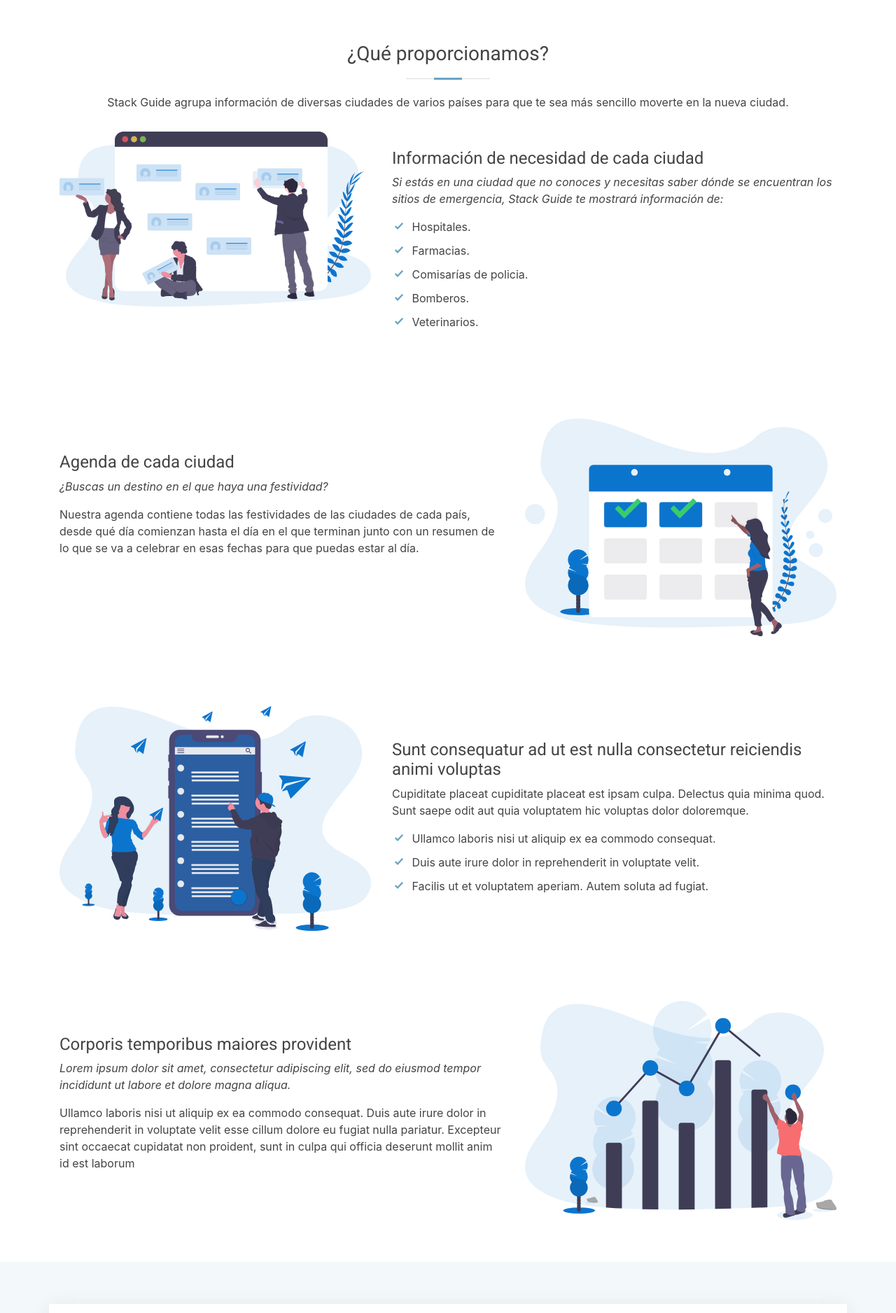
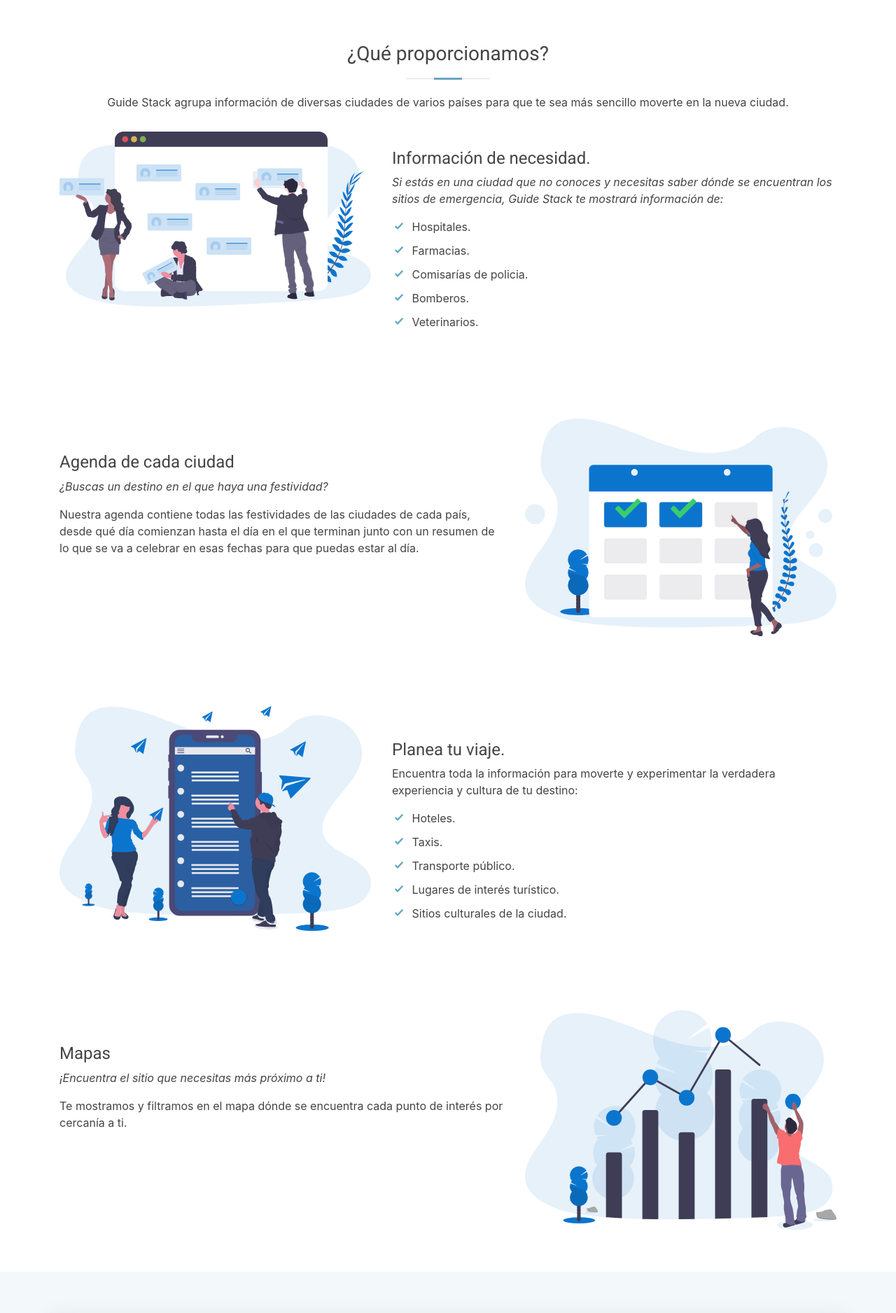
Before and after one commit to lrodrigueztevar/GuideStack, a React (Create React App) app in the folder guidestack/: page / in a window 1280 px wide. Shown: the part 800-2676 px from the top of the page at 70% size. Built offline with nearby package versions, Linux system fonts and the light colour scheme.

Commit message:
new features at home page

```diff
--- a/guidestack/src/Components/Footer/footer.js
+++ b/guidestack/src/Components/Footer/footer.js
@@ -10,12 +10,12 @@ class Footer extends Component {
           <div className="container">
             <div className="row">
               <div className="col-lg-6">
-                <h4>Our Newsletter</h4>
-                <p>Tamen quem nulla quae legam multos aute sint culpa legam noster magna</p>
+                <h4>Newsletter</h4>
+                <p>Suscríbete a nuestro boletín informativo.</p>
               </div>
               <div className="col-lg-6">
                 <form action method="post">
-                  <input type="email" name="email" /><input type="submit" defaultValue="Subscribe" />
+                  <input type="email" name="email" /><input type="submit" defaultValue="Subscríbete" />
                 </form>
               </div>
             </div>
@@ -25,38 +25,25 @@ class Footer extends Component {
           <div className="container">
             <div className="row">
               <div className="col-lg-3 col-md-6 footer-links">
-                <h4>Useful Links</h4>
+                <h4>Términos de servicio y privacidad</h4>
                 <ul>
-                  <li><i className="bx bx-chevron-right" /> <a href="#">Home</a></li>
-                  <li><i className="bx bx-chevron-right" /> <a href="#">About us</a></li>
-                  <li><i className="bx bx-chevron-right" /> <a href="#">Services</a></li>
-                  <li><i className="bx bx-chevron-right" /> <a href="#">Terms of service</a></li>
-                  <li><i className="bx bx-chevron-right" /> <a href="#">Privacy policy</a></li>
-                </ul>
-              </div>
-              <div className="col-lg-3 col-md-6 footer-links">
-                <h4>Our Services</h4>
-                <ul>
-                  <li><i className="bx bx-chevron-right" /> <a href="#">Web Design</a></li>
-                  <li><i className="bx bx-chevron-right" /> <a href="#">Web Development</a></li>
-                  <li><i className="bx bx-chevron-right" /> <a href="#">Product Management</a></li>
-                  <li><i className="bx bx-chevron-right" /> <a href="#">Marketing</a></li>
-                  <li><i className="bx bx-chevron-right" /> <a href="#">Graphic Design</a></li>
+                <li><i className="bx bx-chevron-right" /> <a href="#">Términos de servicio</a></li>
+                  <li><i className="bx bx-chevron-right" /> <a href="#">Política de privacidad</a></li>
                 </ul>
               </div>
               <div className="col-lg-3 col-md-6 footer-contact">
-                <h4>Contact Us</h4>
+                <h4>Contacto</h4>
                 <p>
-                  A108 Adam Street <br />
-                  New York, NY 535022<br />
-                  United States <br /><br />
-                  <strong>Phone:</strong> +1 5589 55488 55<br />
-                  <strong>Email:</strong> info@example.com<br />
+                  Calle Ingeniero Vicente Pichó, 3 <br />
+                  Comunidad Valenciana, Valencia, 46020<br />
+                  España <br /><br />
+                  <strong>Teléfono:</strong> +34 695 395 463<br />
+                  <strong>Email:</strong> laura.rodriguez.tevar@gmail.com<br />
                 </p>
               </div>
               <div className="col-lg-3 col-md-6 footer-info">
-                <h3>About Moderna</h3>
-                <p>Cras fermentum odio eu feugiat lide par naso tierra. Justo eget nada terra videa magna derita valies darta donna mare fermentum iaculis eu non diam phasellus.</p>
+                <h3>Sobre Guide Stack</h3>
+                <p>Estas son las redes sociales en las que nos puedes encontrar.</p>
                 <div className="social-links mt-3">
                   <a href="#" className="twitter"><i className="bx bxl-twitter" /></a>
                   <a href="#" className="facebook"><i className="bx bxl-facebook" /></a>
@@ -69,14 +56,10 @@ class Footer extends Component {
         </div>
         <div className="container">
           <div className="copyright">
-            © Copyright <strong><span>Moderna</span></strong>. All Rights Reserved
+            © Copyright <strong><span>Guide Stack</span></strong>. All Rights Reserved
           </div>
-          <div className="credits">
-            {/* All the links in the footer should remain intact. */}
-            {/* You can delete the links only if you purchased the pro version. */}
-            {/* Licensing information: https://bootstrapmade.com/license/ */}
-            {/* Purchase the pro version with working PHP/AJAX contact form: https://bootstrapmade.com/free-bootstrap-template-corporate-moderna/ */}
-            Designed by <a href="https://bootstrapmade.com/">BootstrapMade</a>
+          <div>
+            Creado por<a href="https://www.linkedin.com/in/laura-rodriguez-tevar/"> Laura Rodríguez Tevar</a>
           </div>
         </div>
       </footer>{/* End Footer */}
--- a/guidestack/src/Components/Header/header.js
+++ b/guidestack/src/Components/Header/header.js
@@ -7,9 +7,10 @@ class Header extends Component {
       <header id="header" className="fixed-top header-transparent">
         <div className="container">
           <div className="logo float-left">
-            <h1 className="text-light"><a href="#"><span>Guide Stack</span></a></h1>
+            <h1 className="text-light"><a href="#"><span>Guide </span>
+              <a href="index.html"><img src="assets/img/logo.png" alt="" class="img-fluid" /></a>
+            <span> Stack</span></a></h1>
             {/* Uncomment below if you prefer to use an image logo */}
-            {/* <a href="index.html"><img src="assets/img/logo.png" alt="" class="img-fluid"></a>*/}
           </div>
           <nav className="nav-menu float-right d-none d-lg-block">
             <ul>
--- a/guidestack/src/Components/home.js
+++ b/guidestack/src/Components/home.js
@@ -17,6 +17,7 @@ class Home extends Component {
                         <div className="carousel-item active">
                             <div className="carousel-container">
                                 <h2 className="animate__animated animate__fadeInDown">Bienvenidos a <span>Guide Stack</span></h2>
+                                {/*<a href="index.html"><img src="assets/img/logo.png" alt="" width="200" height="40" class="img-fluid"/></a>*/}
                                 <p className="animate__animated animate__fadeInUp">Aquí podrás encontrar toda la información sobre tu aventura.</p>
                                 <a href className="btn-get-started animate__animated animate__fadeInUp">Leer más</a>
                             </div>
@@ -53,7 +54,7 @@ class Home extends Component {
                         <div className="container">
                             <div className="section-title">
                                 <h2>¿Qué proporcionamos?</h2>
-                                <p>Stack Guide agrupa información de diversas ciudades de varios países para que te sea más sencillo moverte
+                                <p>Guide Stack agrupa información de diversas ciudades de varios países para que te sea más sencillo moverte
                                     en la nueva ciudad.
                                 </p>
                             </div>
@@ -62,10 +63,10 @@ class Home extends Component {
                                     <img src="assets/img/features-1.svg" className="img-fluid" alt="" />
                                 </div>
                                 <div className="col-md-7 pt-4">
-                                    <h3>Información de necesidad de cada ciudad</h3>
+                                    <h3>Información de necesidad.</h3>
                                     <p className="font-italic">
                                         Si estás en una ciudad que no conoces y necesitas saber dónde se encuentran los sitios
-                                        de emergencia, Stack Guide te mostrará información de:
+                                        de emergencia, Guide Stack te mostrará información de:
                                     </p>
                                     <ul>
                                         <li><i className="icofont-check" /> Hospitales.</li>
@@ -98,12 +99,15 @@ class Home extends Component {
                                     <img src="assets/img/features-3.svg" className="img-fluid" alt="" />
                                 </div>
                                 <div className="col-md-7 pt-5">
-                                    <h3>Sunt consequatur ad ut est nulla consectetur reiciendis animi voluptas</h3>
-                                    <p>Cupiditate placeat cupiditate placeat est ipsam culpa. Delectus quia minima quod. Sunt saepe odit aut quia voluptatem hic voluptas dolor doloremque.</p>
+                                    <h3>Planea tu viaje.</h3>
+                                    <p>Encuentra toda la información para moverte y experimentar la
+                                        verdadera experiencia y cultura de tu destino:</p>
                                     <ul>
-                                        <li><i className="icofont-check" /> Ullamco laboris nisi ut aliquip ex ea commodo consequat.</li>
-                                        <li><i className="icofont-check" /> Duis aute irure dolor in reprehenderit in voluptate velit.</li>
-                                        <li><i className="icofont-check" /> Facilis ut et voluptatem aperiam. Autem soluta ad fugiat.</li>
+                                        <li><i className="icofont-check" /> Hoteles.</li>
+                                        <li><i className="icofont-check" /> Taxis.</li>
+                                        <li><i className="icofont-check" /> Transporte público.</li>
+                                        <li><i className="icofont-check" /> Lugares de interés turístico.</li>
+                                        <li><i className="icofont-check" /> Sitios culturales de la ciudad.</li>
                                     </ul>
                                 </div>
                             </div>
@@ -112,15 +116,13 @@ class Home extends Component {
                                     <img src="assets/img/features-2.svg" className="img-fluid" alt="" />
                                 </div>
                                 <div className="col-md-7 pt-5 order-2 order-md-1">
-                                    <h3>Corporis temporibus maiores provident</h3>
+                                    <h3>Mapas</h3>
                                     <p className="font-italic">
-                                        Lorem ipsum dolor sit amet, consectetur adipiscing elit, sed do eiusmod tempor incididunt ut labore et dolore
-                                        magna aliqua.
+                                        ¡Encuentra el sitio que necesitas más próximo a ti!
                                     </p>
                                     <p>
-                                        Ullamco laboris nisi ut aliquip ex ea commodo consequat. Duis aute irure dolor in reprehenderit in voluptate
-                                        velit esse cillum dolore eu fugiat nulla pariatur. Excepteur sint occaecat cupidatat non proident, sunt in
-                                        culpa qui officia deserunt mollit anim id est laborum
+                                        Te mostramos y filtramos en el mapa dónde se encuentra cada punto
+                                        de interés por cercanía a ti.
                                     </p>
                                 </div>
                             </div>
@@ -132,7 +134,7 @@ class Home extends Component {
                             <div className="row">
                                 <div className="col-lg-6 video-box">
                                     <img src="assets/img/why-us.jpg" className="img-fluid" alt="" />
-                                    <a href="https://www.youtube.com/watch?v=jDDaplaOz7Q" className="venobox play-btn mb-4" data-vbtype="video" data-autoplay="true" />
+                                    <a href="https://www.youtube.com/watch?v=RB9zGWO8kqM" className="venobox play-btn mb-4" data-vbtype="video" data-autoplay="true" />
                                 </div>
                                 <div className="col-lg-6 d-flex flex-column justify-content-center p-5">
                                     <div className="icon-box">
@@ -149,8 +151,8 @@ class Home extends Component {
                             </div>
                         </div>
                     </section>{/* End Why Us Section */}
-
-                     {/* ======= Services Section ======= */}
+                    {/*
+                     {/* ======= Services Section =======
                      <section className="services">
                         <div className="container">
                             <div className="row">
@@ -184,7 +186,7 @@ class Home extends Component {
                                 </div>
                             </div>
                         </div>
-                    </section>{/* End Services Section */}
+                    </section> End Services Section */}
                 </main>{/* End #main */}
                 <Footer/>
             </div>
```
Also changed, not shown: guidestack/public/assets/img/logo.png (added).
